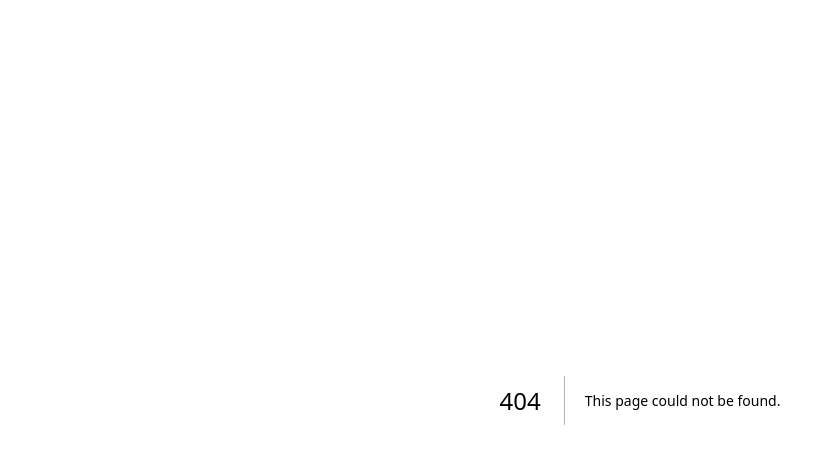
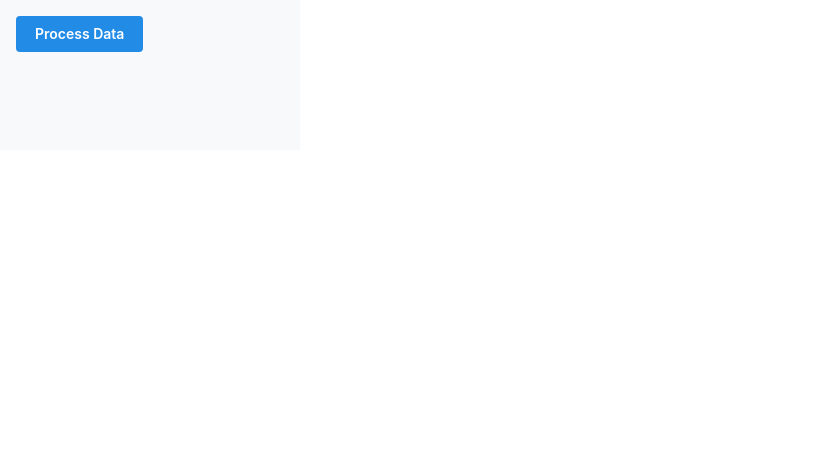
Before and after one commit to bonsii2/mantine-project, a Next.js app: page /feedBackComponent/LoadingOverlay in a window 1280 px wide. Before the commit this address had no page. Shown: the top 464 px of the page, without its empty margins (0-827 px from the left). Built offline with nearby package versions, Linux system fonts and the light colour scheme.

Commit message:
i add LoadingOverlay

```diff
--- /dev/null
+++ b/src/app/feedBackComponent/LoadingOverlay/page.tsx
@@ -0,0 +1,20 @@
+"use client";
+
+import { LoadingOverlay, Box, Button } from "@mantine/core";
+import { useState } from "react";
+
+export default function OverlayExample() {
+  const [visible, setVisible] = useState(false);
+
+  const handleAction = () => {
+    setVisible(true);
+    setTimeout(() => setVisible(false), 2000);
+  };
+
+  return (
+    <Box pos="relative" w={300} h={150} p="md" bg="gray.0">
+      <LoadingOverlay visible={visible} zIndex={1000} />
+      <Button onClick={handleAction}>Process Data</Button>
+    </Box>
+  );
+}
--- a/src/app/page.tsx
+++ b/src/app/page.tsx
@@ -8,6 +8,7 @@ import { ActionIcon, CloseButton } from "@mantine/core";
 import { notifications } from "@mantine/notifications";
 import  Alert  from "@/app/feedBackComponent/alert/page";
 import Loader from '@/app/feedBackComponent/Loader/page'
+import LoadingOverlay from '@/app/feedBackComponent/LoadingOverlay/page'
 
 
 export default function HomePage() {
@@ -27,7 +28,6 @@ export default function HomePage() {
         Click me
       </Button>
       <Divider label="Details" labelPosition="center" my="sm" />
-
       <Group>
         <Button color="blue" radius="md">
           default
@@ -82,6 +82,7 @@ export default function HomePage() {
       <Alert />
       <Link href={"/NavigationComponent/navBar"}>bounced</Link>
       <Loader />
+      <LoadingOverlay/>
     </Container>
   );
 }
```
